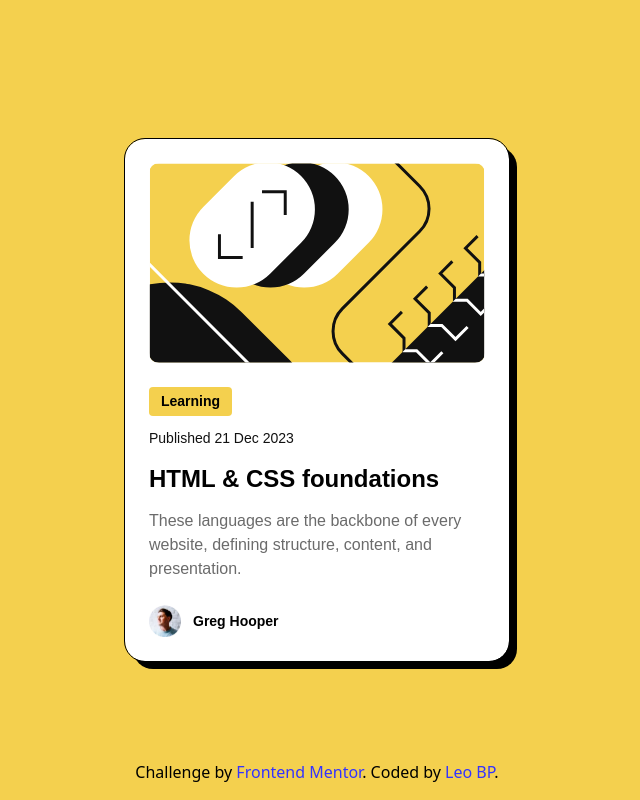
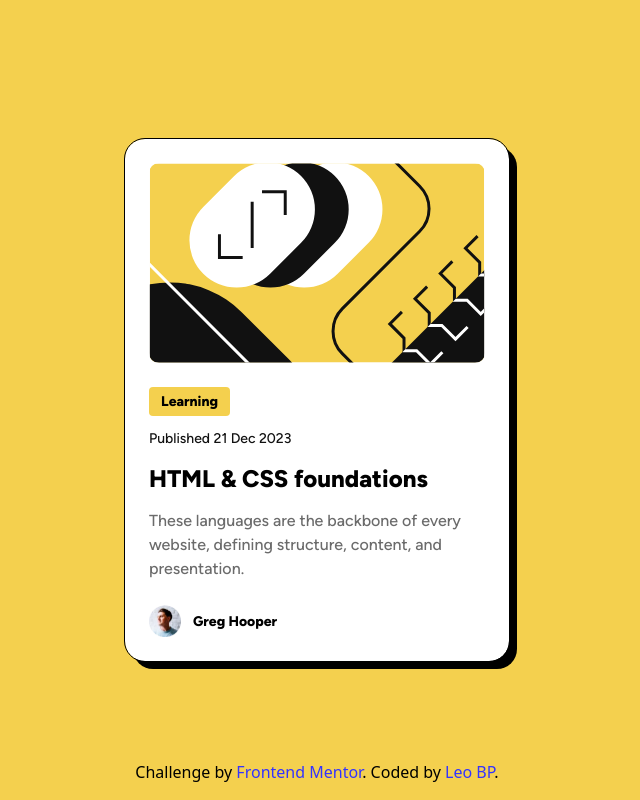
Before and after one commit to leonardo-bravop/frontend-mentor-blog-preview-card, a website built with Vite: page index.html in a window 1280 px wide. Shown: the whole page, without its empty margins (323-963 px from the left). Built offline with nearby package versions, Linux system fonts and the light colour scheme.

Commit message:
Fix font not being applied

```diff
--- a/styles.css
+++ b/styles.css
@@ -2,7 +2,7 @@
 
 @font-face {
     font-family: "Figtree";
-    src: url("/assets/fonts/Figtree-VariableFont_wght.ttf") format("ttf");
+    src: url("/assets/fonts/Figtree-VariableFont_wght.ttf");
     font-weight: 300 900;
     font-display: swap;
 }
```
